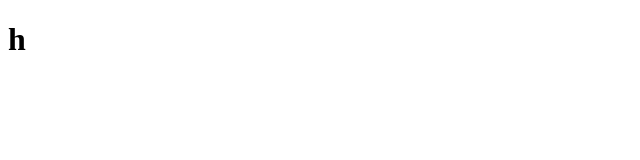
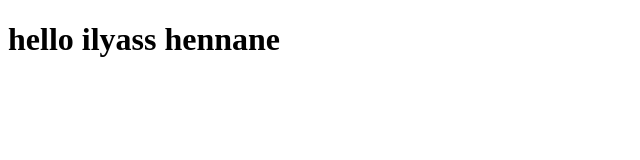
Before and after one commit to Hennane128/mon-projet, a plain HTML site: page index.html in a window 1280 px wide. Shown: the whole page, without its empty margins (0-640 px from the left). Drawn offline with Linux system fonts and the light colour scheme.

Commit message:
Update index.html

```diff
--- a/index.html
+++ b/index.html
@@ -6,6 +6,6 @@
     <title>Document</title>
 </head>
 <body>
-    <h1>h</h1>
+    <h1>hello ilyass hennane</h1>
 </body>
 </html>
```
